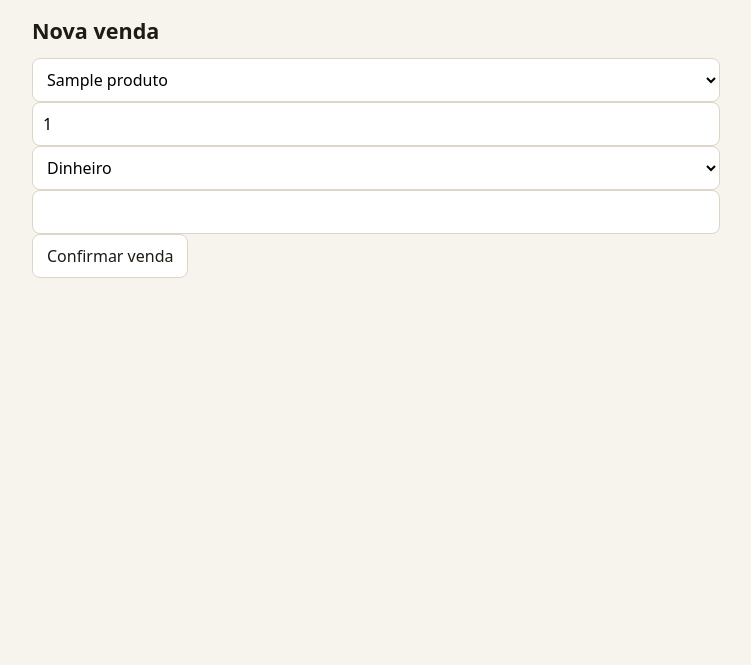
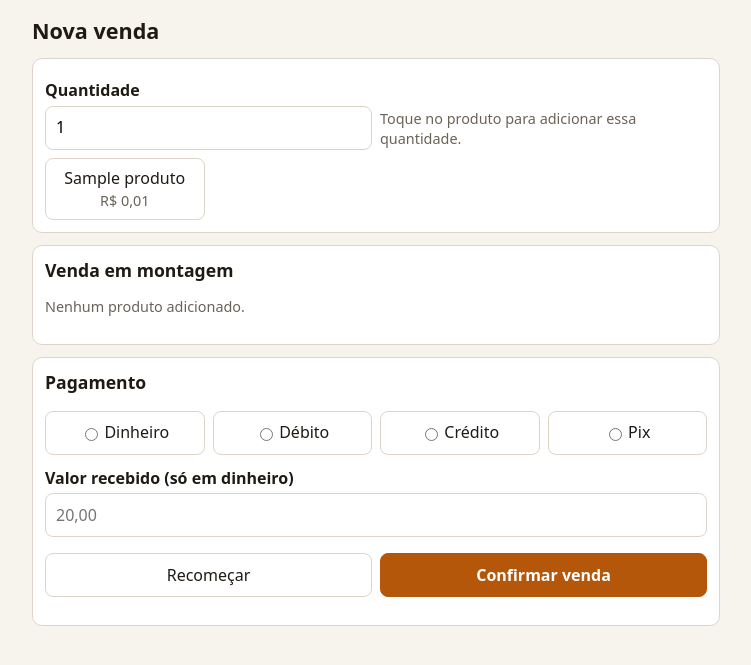
Before and after one commit to M4chado/FuscaBeer, a Django app: page /vendas/nova/ in a window 1280 px wide. Shown: the part 44-709 px from the top of the page, without its empty margins (264-1015 px from the left). Run offline with Django 5.2, Linux system fonts and the light colour scheme; a user stored in the database is signed in; tables that the repository leaves empty hold one stand-in row (values such as "Sample post").

Commit message:
feat(001): venda em montagem soma o mesmo produto e limita a quantidade (CA-04, CA-08)
- GET /vendas/nova/ mostra só produtos ativos como botões; com ?produto=
  adiciona à montagem, que volta ao servidor em campos ocultos item=id:qtd
- regras.ler_itens: quantidade de 1 a 99 (RN-01), soma na linha existente
  respeitando o limite (RN-02); subtotal calculado no servidor (RN-05)
- POST /vendas/ passa a ler os itens da montagem (o CA-02 continua passando)
- passos do behave dirigem a tela (tocam o botão do produto) em vez de
  montar o POST à mão

Spec: docs/specs/001-registro-de-venda.md · Plano: T3

Co-Authored-By: Claude Opus 5.5 <noreply@anthropic.com>
Claude-Session: https://claude.ai/code/session_01X5944XNFQ169VFbAMyKvzV

```diff
--- a/vendas/regras.py
+++ b/vendas/regras.py
@@ -30,3 +30,26 @@ def para_centavos(texto):
 
 def preco_valido(centavos):
     return centavos is not None and PRECO_MINIMO <= centavos <= PRECO_MAXIMO
+
+
+QUANTIDADE_MAXIMA = 99  # RN-01
+
+
+def ler_itens(valores):
+    """Lê itens "id_do_produto:quantidade" e soma o mesmo produto numa linha (RN-02).
+
+    Devolve [(id, quantidade)] na ordem em que entraram, ou None se alguma quantidade
+    informada ou somada sair de 1 a 99 (RN-01).
+    """
+    itens = {}
+    for valor in valores:
+        produto, _, quantidade = valor.partition(":")
+        if not produto.isdigit() or not quantidade.lstrip("-").isdigit():
+            return None
+        quantidade = int(quantidade)
+        if not 1 <= quantidade <= QUANTIDADE_MAXIMA:
+            return None
+        itens[int(produto)] = itens.get(int(produto), 0) + quantidade
+    if any(quantidade > QUANTIDADE_MAXIMA for quantidade in itens.values()):
+        return None
+    return list(itens.items())
--- a/vendas/templates/vendas/nova.html
+++ b/vendas/templates/vendas/nova.html
@@ -1,17 +1,63 @@
 {% extends "base.html" %}
+{% load reais %}
 {% block titulo %}Nova venda{% endblock %}
 {% block conteudo %}
 <h1>Nova venda</h1>
-<form method="post" action="/vendas/">
+
+{# Montagem: cada toque num produto volta ao servidor, que soma a linha e calcula o subtotal. #}
+<form id="montagem" method="get" action="/vendas/nova/" class="cartao" novalidate>
+  {% for linha in linhas %}<input type="hidden" name="item" value="{{ linha.produto.pk }}:{{ linha.quantidade }}">{% endfor %}
+  <div class="linha">
+    <div><label for="quantidade">Quantidade</label>
+      <input id="quantidade" name="quantidade" type="number" inputmode="numeric" min="1" max="99" value="1"></div>
+    <div class="suave">Toque no produto para adicionar essa quantidade.</div>
+  </div>
+  <div class="grade" style="margin-top:8px">
+    {% for produto in produtos %}
+    <button class="produto" name="produto" value="{{ produto.pk }}">
+      <span><span class="nome">{{ produto.nome }}</span><br><span class="preco suave">{{ produto.preco_centavos|reais }}</span></span>
+    </button>
+    {% empty %}
+    <p class="suave">Nenhum produto ativo. <a href="/produtos/">Cadastre um produto</a>.</p>
+    {% endfor %}
+  </div>
+</form>
+
+<section class="cartao montagem">
+  <h2 style="margin-top:0">Venda em montagem</h2>
+  {% if linhas %}
+  <table>
+    <thead><tr><th>Produto</th><th class="num">Qtd</th><th class="num">Subtotal</th></tr></thead>
+    <tbody>
+      {% for linha in linhas %}
+      <tr class="item">
+        <td class="nome">{{ linha.produto.nome }}</td>
+        <td class="num quantidade">{{ linha.quantidade }}</td>
+        <td class="num subtotal">{{ linha.subtotal|reais }}</td>
+      </tr>
+      {% endfor %}
+    </tbody>
+    <tfoot><tr><th colspan="2">Total</th><th class="num total">{{ total|reais }}</th></tr></tfoot>
+  </table>
+  {% else %}
+  <p class="suave">Nenhum produto adicionado.</p>
+  {% endif %}
+</section>
+
+<form id="venda" method="post" action="/vendas/" class="cartao" novalidate>
   {% csrf_token %}
-  <select name="produto">
-    {% for produto in produtos %}<option value="{{ produto.pk }}">{{ produto.nome }}</option>{% endfor %}
-  </select>
-  <input name="quantidade" value="1">
-  <select name="forma">
-    {% for valor, rotulo in formas %}<option value="{{ valor }}">{{ rotulo }}</option>{% endfor %}
-  </select>
-  <input name="valor_recebido">
-  <button>Confirmar venda</button>
+  {% for linha in linhas %}<input type="hidden" name="item" value="{{ linha.produto.pk }}:{{ linha.quantidade }}">{% endfor %}
+  <h2 style="margin-top:0">Pagamento</h2>
+  <div class="grade formas">
+    {% for valor, rotulo in formas %}
+    <label class="botao"><input type="radio" name="forma" value="{{ valor }}" style="width:auto;min-height:0;margin-right:6px" {% if dados.forma == valor %}checked{% endif %}>{{ rotulo }}</label>
+    {% endfor %}
+  </div>
+  <label for="valor_recebido">Valor recebido (só em dinheiro)</label>
+  <input id="valor_recebido" name="valor_recebido" inputmode="decimal" placeholder="20,00" value="{{ dados.valor_recebido|default:'' }}">
+  <p class="linha">
+    <a class="botao" href="/vendas/nova/">Recomeçar</a>
+    <button class="primario">Confirmar venda</button>
+  </p>
 </form>
 {% endblock %}
--- a/vendas/views.py
+++ b/vendas/views.py
@@ -8,7 +8,14 @@ from django.utils import timezone
 from django.views.decorators.http import require_GET, require_http_methods
 
 from .models import ItemVenda, Produto, Venda
-from .regras import calcular_total, calcular_troco, formatar_reais, para_centavos, preco_valido
+from .regras import (
+    calcular_total,
+    calcular_troco,
+    formatar_reais,
+    ler_itens,
+    para_centavos,
+    preco_valido,
+)
 
 
 def dia_operacao(momento):
@@ -16,19 +23,65 @@ def dia_operacao(momento):
     return (timezone.localtime(momento) - timedelta(hours=6)).date()
 
 
+MSG_QUANTIDADE = "Informe uma quantidade de 1 a 99"
+MSG_INATIVO = "Produto inativo"
+
+
+def montar_linhas(itens):
+    """Linhas da venda com o preço atual de cada produto; o subtotal é calculado aqui (RN-05)."""
+    produtos = Produto.objects.in_bulk([produto for produto, _ in itens])
+    return [
+        {
+            "produto": produtos[produto],
+            "quantidade": quantidade,
+            "subtotal": quantidade * produtos[produto].preco_centavos,
+        }
+        for produto, quantidade in itens
+        if produto in produtos
+    ]
+
+
+def tela_nova(request, itens, dados, erros=(), status=200):
+    linhas = montar_linhas(itens)
+    contexto = {
+        "produtos": Produto.objects.filter(ativo=True),
+        "linhas": linhas,
+        "total": sum(linha["subtotal"] for linha in linhas),
+        "formas": Venda.FORMAS,
+        "dados": dados,
+        "erros": erros,
+    }
+    return render(request, "vendas/nova.html", contexto, status=status)
+
+
 @login_required
 @require_GET
 def nova(request):
-    produtos = Produto.objects.filter(ativo=True)
-    return render(request, "vendas/nova.html", {"produtos": produtos, "formas": Venda.FORMAS})
+    """Tela de nova venda. Com ?produto=, adiciona o produto à venda em montagem (RN-01 a RN-03)."""
+    atuais = request.GET.getlist("item")
+    itens = ler_itens(atuais) or []
+    erros = []
+    produto = request.GET.get("produto", "")
+    if produto:
+        ativo = produto.isdigit() and Produto.objects.filter(pk=produto, ativo=True).exists()
+        novos = ler_itens([*atuais, f"{produto}:{request.GET.get('quantidade', '')}"])
+        if not ativo:
+            erros.append(MSG_INATIVO)
+        elif novos is None:
+            erros.append(MSG_QUANTIDADE)
+        else:
+            itens = novos
+    return tela_nova(request, itens, {}, erros, status=422 if erros else 200)
 
 
 def registrar(request):
-    produto = Produto.objects.get(pk=request.POST["produto"], ativo=True)
-    quantidade = int(request.POST["quantidade"])
+    itens = ler_itens(request.POST.getlist("item"))
     forma = request.POST["forma"]
     agora = timezone.now()
-    total = calcular_total([(quantidade, produto.preco_centavos)])
+    linhas = montar_linhas(itens)
+    total = calcular_total(
+        (linha["quantidade"], linha["produto"].preco_centavos) for linha in linhas
+    )
     recebido = troco = None
     if forma == Venda.DINHEIRO:
         recebido = para_centavos(request.POST["valor_recebido"])
@@ -42,14 +95,15 @@ def registrar(request):
             recebido_centavos=recebido,
             troco_centavos=troco,
         )
-        ItemVenda.objects.create(
-            venda=venda,
-            produto=produto,
-            nome=produto.nome,
-            quantidade=quantidade,
-            preco_unitario_centavos=produto.preco_centavos,
-            subtotal_centavos=total,
-        )
+        for linha in linhas:
+            ItemVenda.objects.create(
+                venda=venda,
+                produto=linha["produto"],
+                nome=linha["produto"].nome,
+                quantidade=linha["quantidade"],
+                preco_unitario_centavos=linha["produto"].preco_centavos,
+                subtotal_centavos=linha["subtotal"],
+            )
     if troco is not None:
         messages.success(request, f"Troco: R$ {formatar_reais(troco)}")
     return redirect("/vendas/")
```
Also changed, not shown: features/steps/001_steps.py (+76 -14 lines), tests/test_regras_venda.py (+16 -0 lines), 1 other file.
